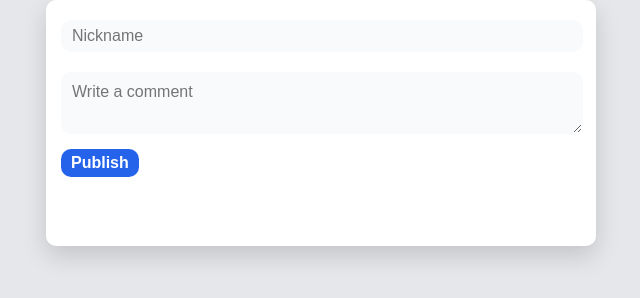
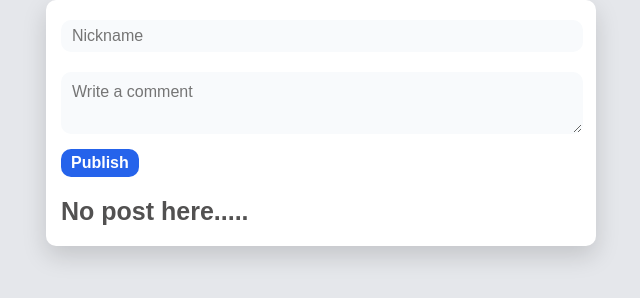
Before and after one commit to mdshavoahmadejoydev/todoCommentProject, a plain HTML site: page index.html in a window 1280 px wide. Shown: the whole page, without its empty margins (319-959 px from the left). Drawn offline with Linux system fonts and the light colour scheme.

Commit message:
nopost here color ubdate

```diff
--- a/css file/index.css
+++ b/css file/index.css
@@ -124,7 +124,7 @@ main css start
 
 
 .noPost{
-  color: white;
+  color: rgb(82, 81, 81);
   font-family: Arial, Helvetica, sans-serif;
   font-size: 25px;
 }
--- a/js file/index.js
+++ b/js file/index.js
@@ -13,6 +13,8 @@ let noPost = document.querySelector(".noPost")
 
 let arr = []
 var indexStore;
+
+noPostTitle();
 
 publishBtn.addEventListener("click", ()=> {
   if (nickname.value && comment.value) {
```
